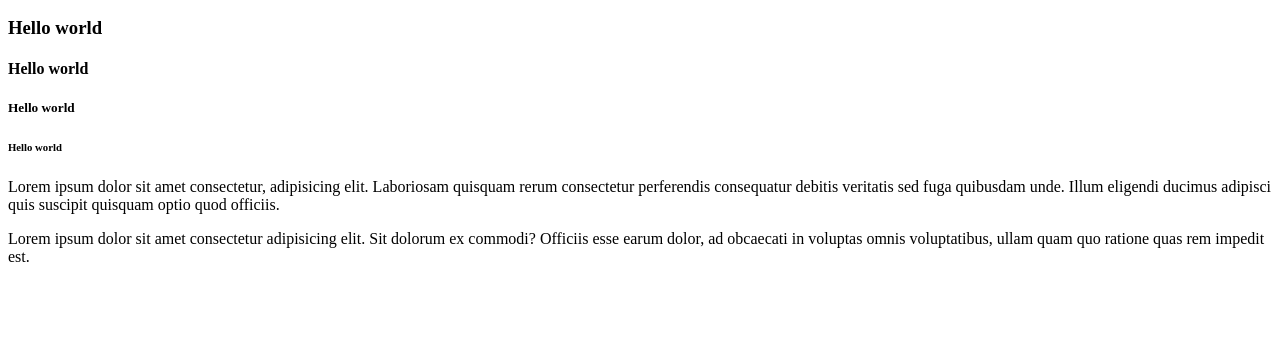
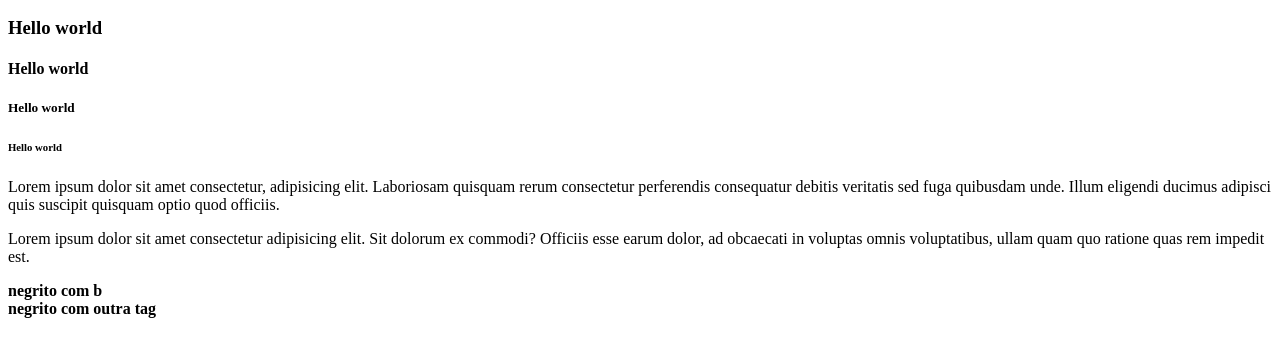
Before and after one commit to vicfontdev/html-tags-de-texto, a plain HTML site: page index.html in a window 1280 px wide. Shown: the part 110-466 px from the top of the page. Drawn offline with Linux system fonts and the light colour scheme.

```diff
--- a/index.html
+++ b/index.html
@@ -14,5 +14,8 @@
     <h6>Hello world</h6>
     <p>Lorem ipsum dolor sit amet consectetur, adipisicing elit. Laboriosam quisquam rerum consectetur perferendis consequatur debitis veritatis sed fuga quibusdam unde. Illum eligendi ducimus adipisci quis suscipit quisquam optio quod officiis.</p>
     <p>Lorem ipsum dolor sit amet consectetur adipisicing elit. Sit dolorum ex commodi? Officiis esse earum dolor, ad obcaecati in voluptas omnis voluptatibus, ullam quam quo ratione quas rem impedit est.</p>
+    <b>negrito com b</b>
+    <br>
+    <strong>negrito com outra tag</strong>
 </body>
 </html>
```
